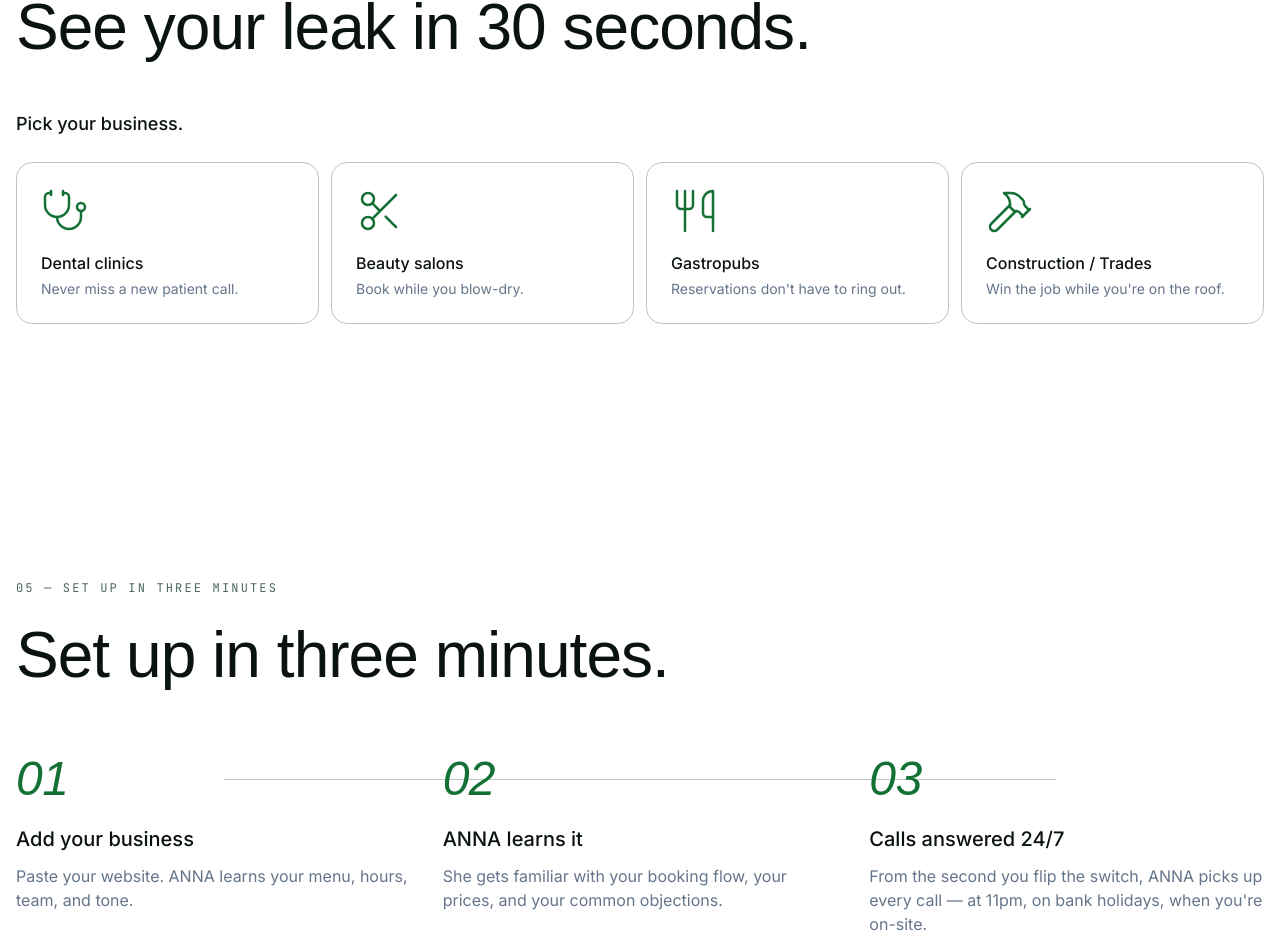
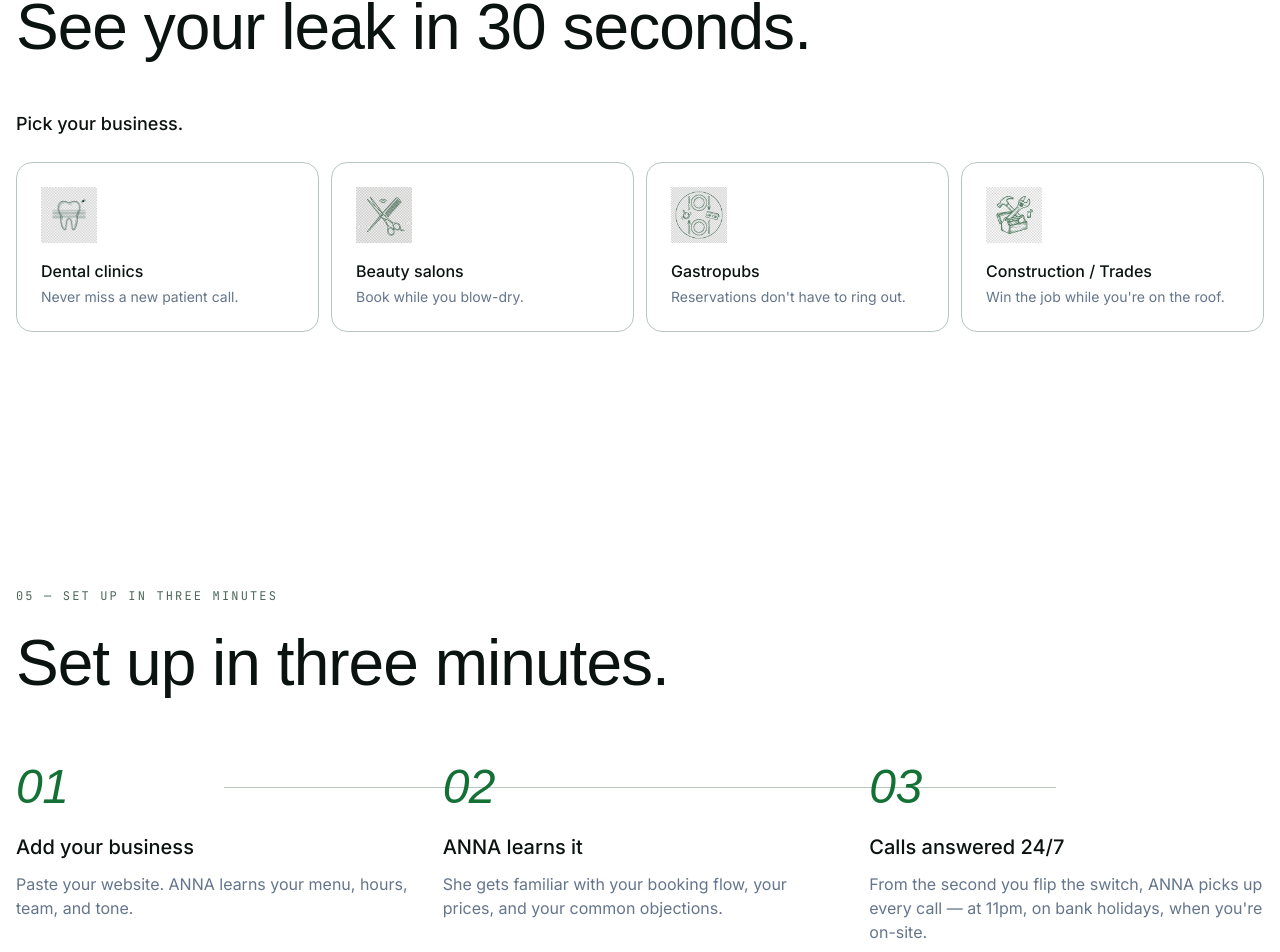
Before and after one commit to nfilippov733/anna-reception, a Next.js app: page / in a window 1280 px wide. Shown: the part 2933-3885 px from the top of the page. Built offline with nearby package versions, Linux system fonts and the light colour scheme; a web font is replaced by a local one.

Commit message:
feat(roi-calc): wire Reveal stagger + illustration VerticalMark in picker

```diff
--- a/src/components/sections/RoiCalculator.tsx
+++ b/src/components/sections/RoiCalculator.tsx
@@ -6,6 +6,7 @@ import { computeRecovery } from "@/lib/roi";
 import { AnimatedNumber } from "@/components/primitives/AnimatedNumber";
 import { Kicker } from "@/components/primitives/Kicker";
 import { LinkArrow } from "@/components/primitives/LinkArrow";
+import { Reveal } from "@/components/primitives/Reveal";
 import { VerticalMark } from "@/components/primitives/VerticalMark";
 import { track } from "@/lib/analytics";
 
@@ -41,19 +42,20 @@ export function RoiCalculator({ initialVertical = null }: Props) {
         <div className="mt-12">
           <h3 className="font-medium text-lg">Pick your business.</h3>
           <div className="mt-6 grid gap-3 sm:grid-cols-2 lg:grid-cols-4">
-            {VERTICAL_KEYS.map((k) => (
+            {VERTICAL_KEYS.map((k, i) => (
+              <Reveal key={k} delayMs={i * 60}>
                 <button
-                key={k}
                   type="button"
                   onClick={() => selectVertical(k)}
-                className="group flex flex-col items-start gap-4 rounded-2xl border border-sage-mute p-6 text-left min-h-[120px] transition-colors duration-150 hover:border-sage focus-visible:outline-none focus-visible:ring-2 focus-visible:ring-primary"
+                  className="group flex flex-col items-start gap-4 rounded-2xl border border-sage-mute p-6 text-left min-h-[120px] transition-colors duration-150 hover:border-sage focus-visible:outline-none focus-visible:ring-2 focus-visible:ring-primary w-full"
                 >
-                <VerticalMark vertical={k} className="h-10 w-10 text-primary group-hover:scale-105 transition-transform duration-150 motion-reduce:transition-none" />
+                  <VerticalMark vertical={k} variant="illustration" className="h-14 w-14 text-primary group-hover:scale-105 transition-transform duration-150 motion-reduce:transition-none" />
                   <div>
                     <div className="font-medium text-ink">{VERTICALS[k].label}</div>
                     <div className="mt-1 text-sm text-fg-muted">{VERTICALS[k].cardHook}</div>
                   </div>
                 </button>
+              </Reveal>
             ))}
           </div>
         </div>
@@ -63,7 +65,7 @@ export function RoiCalculator({ initialVertical = null }: Props) {
         <div className="mt-12 grid gap-12 md:grid-cols-[1.2fr_1fr]">
           <div>
             <div className="flex items-center gap-4">
-              <VerticalMark vertical={vertical} className="h-10 w-10 text-primary" />
+              <VerticalMark vertical={vertical} variant="illustration" className="h-14 w-14 text-primary" />
               <h3 className="font-display text-display-md text-ink">{config.label}</h3>
             </div>
             <div className="mt-8 space-y-6">
```
Also changed, not shown: 1 other file (tests, documents, lock files or other folders). Lines whose indentation alone changed are shown as unchanged.
